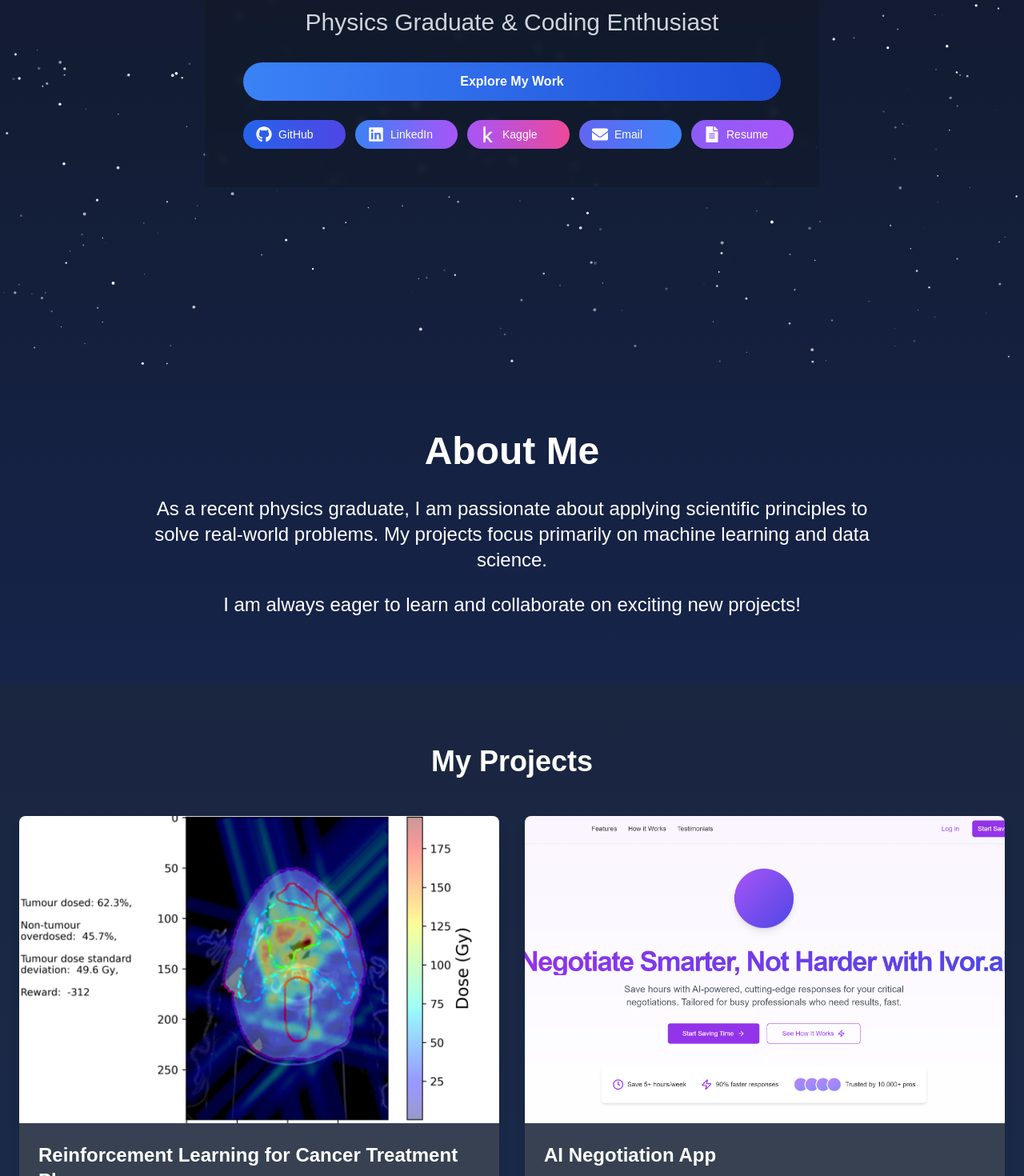
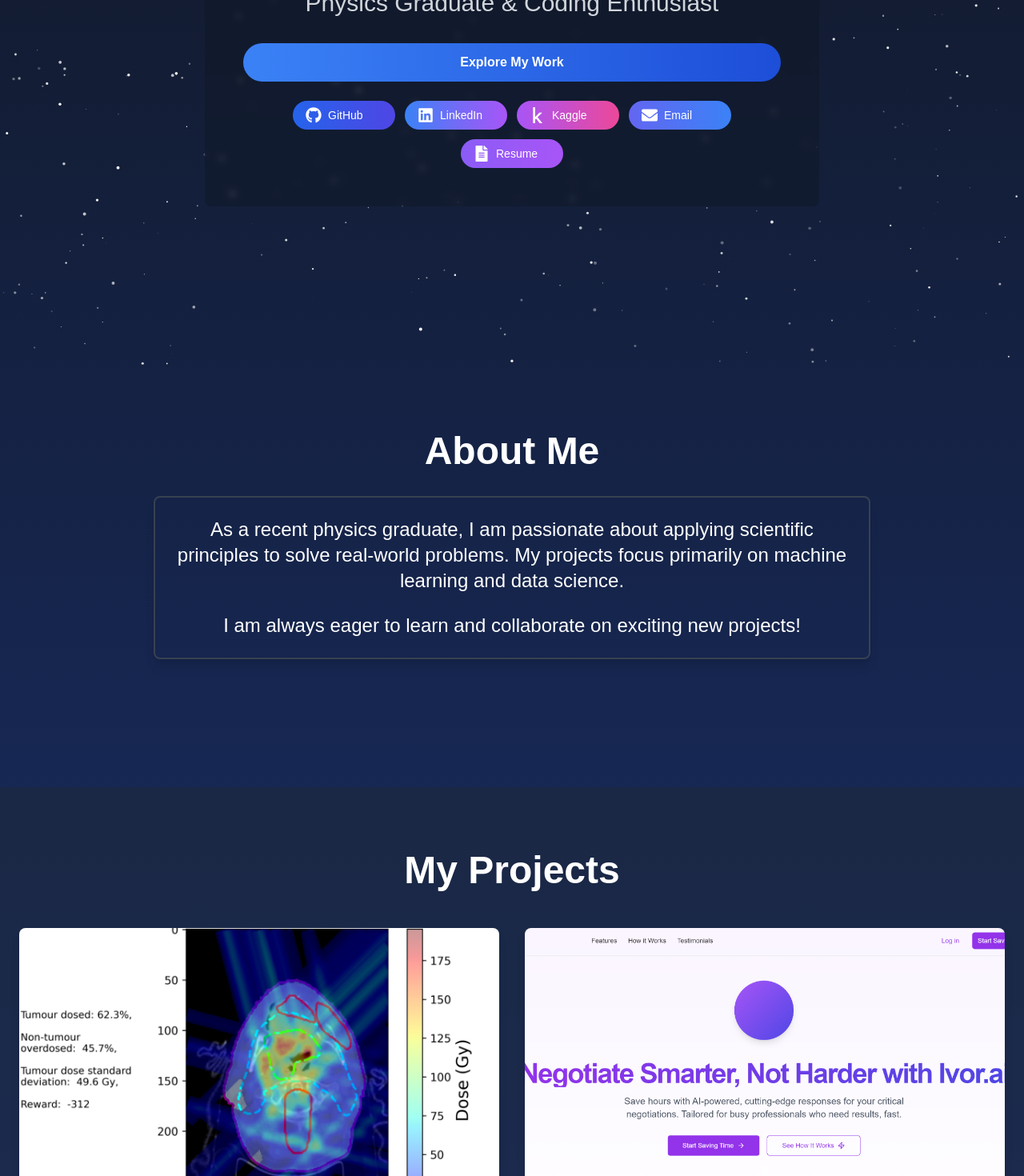
Before and after one commit to haydentbs/portfolio_website, a Next.js app: page / in a window 1280 px wide. Shown: the part 340-1810 px from the top of the page at 80% size. Built offline with nearby package versions, Linux system fonts and the light colour scheme.

Commit message:
new format

```diff
--- a/app/components/About.tsx
+++ b/app/components/About.tsx
@@ -18,7 +18,7 @@ export default function About() {
           initial={{ opacity: 0, y: 20 }}
           whileInView={{ opacity: 1, y: 0 }}
           transition={{ duration: 0.5, delay: 0.2 }}
-          className="max-w-4xl mx-auto text-2xl text-center"
+          className="max-w-4xl mx-auto text-2xl text-center border-2 border-gray-700 p-6 rounded-lg shadow-lg"
         >
           <p className="mb-6">
             As a recent physics graduate, I am passionate about applying scientific principles to solve real-world problems. My projects focus primarily on machine learning and data science.
@@ -28,6 +28,7 @@ export default function About() {
           </p>
         </motion.div>
       </div>
+      <div className="py-10" />
     </section>
   )
 }
--- a/app/components/Footer.tsx
+++ b/app/components/Footer.tsx
@@ -2,7 +2,7 @@ export default function Footer() {
   return (
     <footer className="bg-gray-900 py-6">
       <div className="container mx-auto px-6 text-center">
-        <p>&copy; {new Date().getFullYear()} Your Name. All rights reserved.</p>
+        <p>&copy; {new Date().getFullYear()} Hayden Tibbals. All rights reserved.</p>
       </div>
     </footer>
   )
--- a/app/components/Hero.tsx
+++ b/app/components/Hero.tsx
@@ -45,7 +45,7 @@ export default function Hero() {
             Explore My Work
           </motion.a>
 
-          <div className="flex justify-center gap-3 mx-auto">
+          <div className="flex flex-col md:flex-row md:flex-wrap justify-center gap-3 mx-auto">
             <motion.a
               whileHover={{ scale: 1.05 }}
               whileTap={{ scale: 0.95 }}
--- a/app/components/Projects.tsx
+++ b/app/components/Projects.tsx
@@ -56,7 +56,7 @@ export default function Projects() {
           initial={{ opacity: 0, y: 20 }}
           whileInView={{ opacity: 1, y: 0 }}
           transition={{ duration: 0.5 }}
-          className="text-4xl font-bold mb-12 text-center"
+          className="text-5xl font-bold mb-12 text-center"
         >
           My Projects
         </motion.h2>
@@ -67,7 +67,7 @@ export default function Projects() {
               initial={{ opacity: 0, y: 20 }}
               whileInView={{ opacity: 1, y: 0 }}
               transition={{ duration: 0.5, delay: index * 0.1 }}
-              className="bg-gray-700 rounded-lg shadow-lg overflow-hidden"
+              className="bg-gray-700 rounded-lg shadow-lg overflow-hidden min-w-[200px] flex-grow"
             >
               <Image
                 src={project.image}
--- a/app/page.tsx
+++ b/app/page.tsx
@@ -14,7 +14,7 @@ export default function Home() {
       <Hero />
       <About />
       <Projects />
-      <Contact />
+      {/* <Contact /> */}
       <Footer />
     </main>
   )
```
